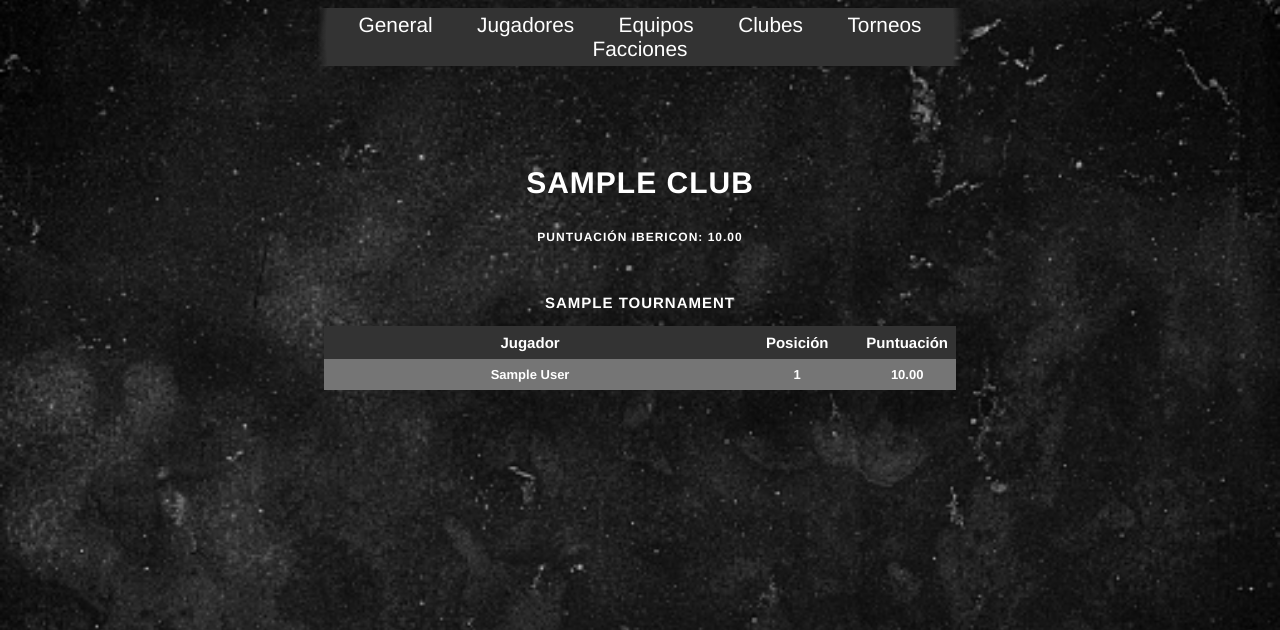
After one commit to MarioFernandezCarballo/ibericon, a Flask app: page /club/1 in a window 1280 px wide. The commit adds this page. Shown: the top 630 px of the page. Run offline with Flask 2, Linux system fonts and the light colour scheme; tables that the repository leaves empty hold one stand-in row (values such as "Sample post"); parts of the project's set-up code (start-up, migrations or seed data) failed here and were passed over.

Commit message:
Working version 2.0 clubs and teams

```diff
--- /dev/null
+++ b/bpClub/__init__.py
@@ -0,0 +1,31 @@
+from flask import Blueprint, render_template
+from flask_login import current_user
+
+from utils.club import getClubs, getClub, getClubOnly
+
+
+clubBP = Blueprint('clubBluePrint', __name__)
+
+
+@clubBP.route("/clubs", methods={"GET", "POST"})
+def clubsEndPoint():
+    clb = getClubs()
+    return render_template(
+        'clubs.html',
+        title="Clubes",
+        clubs=clb,
+        user=current_user if not current_user.is_anonymous else None
+    )
+
+
+@clubBP.route("/club/<cl>", methods={"GET", "POST"})
+def clubEndPoint(cl):
+    club = getClubOnly(cl)
+    clTor = getClub(cl)
+    return render_template(
+        'club.html',
+        title=club.name,
+        club=club,
+        clTor=clTor,
+        user=current_user if not current_user.is_anonymous else None
+    )
--- a/bpGeneric/__init__.py
+++ b/bpGeneric/__init__.py
@@ -3,6 +3,7 @@ from flask_login import current_user
 
 from utils.user import getUsers
 from utils.team import getTeams
+from utils.club import getClubs
 
 
 genericBP = Blueprint('genericBluePrint', __name__)
@@ -12,11 +13,13 @@ genericBP = Blueprint('genericBluePrint', __name__)
 def generalEndPoint():
     usr = getUsers()
     tms = getTeams()
+    clb = getClubs()
     return render_template(
         'general.html',
         title="General",
         users=usr,
         teams=tms,
+        clubs=clb,
         user=current_user if not current_user.is_anonymous else None
     )
 
--- a/main.py
+++ b/main.py
@@ -5,6 +5,7 @@ from bpGeneric import genericBP
 from bpAuth import authBP
 from bpAdmin import adminBP
 from bpTeam import teamBP
+from bpClub import clubBP
 from bpUser import userBP
 from bpFaction import factionBP
 from bpTournament import tournamentBP
@@ -14,6 +15,7 @@ app.register_blueprint(genericBP)
 app.register_blueprint(authBP)
 app.register_blueprint(adminBP)
 app.register_blueprint(teamBP)
+app.register_blueprint(clubBP)
 app.register_blueprint(userBP)
 app.register_blueprint(factionBP)
 app.register_blueprint(tournamentBP)
@@ -24,3 +26,6 @@ createDatabase(app)
 
 if __name__ == '__main__':
     app.run(host=app.config['HOST'], port=app.config['PORT'])
+
+
+# TODO hacer equipos después del invitacional
--- a/static/stylesheets/styles.css
+++ b/static/stylesheets/styles.css
@@ -6,6 +6,9 @@
 body{
     font-family: Helvetica;
     background: url(img/background.jpg);
+    background-size: cover;
+    background-position: center;
+    background-attachment: fixed;
 }
 h2{
     text-align: center;
--- a/templates/base.html
+++ b/templates/base.html
@@ -10,6 +10,7 @@
         <a href="/">General</a>
         <a href="/users">Jugadores</a>
         <a href="/teams">Equipos</a>
+        <a href="/clubs">Clubes</a>
         <a href="/tournaments">Torneos</a>
         <a href="/factions">Facciones</a>
         {% if user %}
--- /dev/null
+++ b/templates/club.html
@@ -0,0 +1,34 @@
+{% extends 'base.html' %}
+{% block content %}
+    <h2 class="link-h2">{{ club.name }}</h2>
+    <h4>Puntuación Ibericon: {{ '%0.2f'| format(club.ibericonScore) }}</h4>
+    {% for tor in club.tournaments %}
+    <h3 class="link-h2" onclick="window.open('{{ tor.bcpUri }}', '_blank');">{{ tor.name }}</h3>
+    <div class="table-wrapper">
+        <table class="fl-table">
+            <thead>
+            <tr>
+                <th>Jugador</th>
+                <th>Posición</th>
+                <th>Puntuación</th>
+            </tr>
+            </thead>
+            <tbody>
+                {% for clubTor in clTor %}
+                    {% if tor.id == clubTor.UserTournament.tournamentId %}
+                        {% for usr in club.users %}
+                            {% if usr.id == clubTor.UserTournament.userId %}
+                                <tr onclick="location.href='/user/{{ clubTor.UserTournament.userId }}';">
+                                    <td style="width: 70%;">{{ usr.bcpName }}</td>
+                                    <td style="width: 20%;">{{ clubTor.UserTournament.position }}</td>
+                                    <td>{{ '%0.2f'| format(clubTor.UserTournament.ibericonScore) }}</td>
+                                </tr>
+                            {% endif %}
+                        {% endfor %}
+                    {% endif %}
+                {% endfor %}
+            <tbody>
+        </table>
+    </div>
+    {% endfor %}
+{% endblock %}
--- a/utils/__init__.py
+++ b/utils/__init__.py
@@ -3,5 +3,6 @@ from utils.decorators import *
 from utils.faction import *
 from utils.system import *
 from utils.team import *
+from utils.club import *
 from utils.tournament import *
 from utils.user import *
--- /dev/null
+++ b/utils/club.py
@@ -0,0 +1,37 @@
+from flask import current_app
+from sqlalchemy import desc
+
+from database import Club, Tournament, UserTournament
+
+
+def getClub(te):
+    return current_app.config["database"].session.query(UserTournament, Tournament, Club
+                                                        ).filter(UserTournament.clubId == te
+                                                                 ).join(Tournament,
+                                                                        Tournament.id == UserTournament.tournamentId
+                                                                        ).join(Club,
+                                                                               Club.id == UserTournament.clubId).all()
+
+
+def getClubOnly(te):
+    return Club.query.filter_by(id=te).first()
+
+
+def getClubs(qty=0):
+    if qty > 0:
+        result = Club.query.order_by(desc(Club.ibericonScore)).all()
+        return result[0:qty-1]
+    else:
+        return Club.query.order_by(desc(Club.ibericonScore)).all()
+
+
+def addClub(db, te):
+    if te['team']:
+        if not Club.query.filter_by(bcpId=te['teamId']).first():
+            db.session.add(Club(
+                bcpId=te['teamId'],
+                name=te['team']['name'].strip(),
+                shortName=te['team']['name'].replace(" ", "").lower()
+            ))
+    db.session.commit()
+    return Club.query.filter_by(bcpId=te['teamId']).first() if te['team'] else None
```
Also changed, not shown: database/__init__.py (+27 -5 lines), templates/clubs.html (added, +24 -0 lines), templates/general.html (+19 -0 lines), utils/tournament.py (+13 -12 lines), static/stylesheets/img/background.jpg (added).
